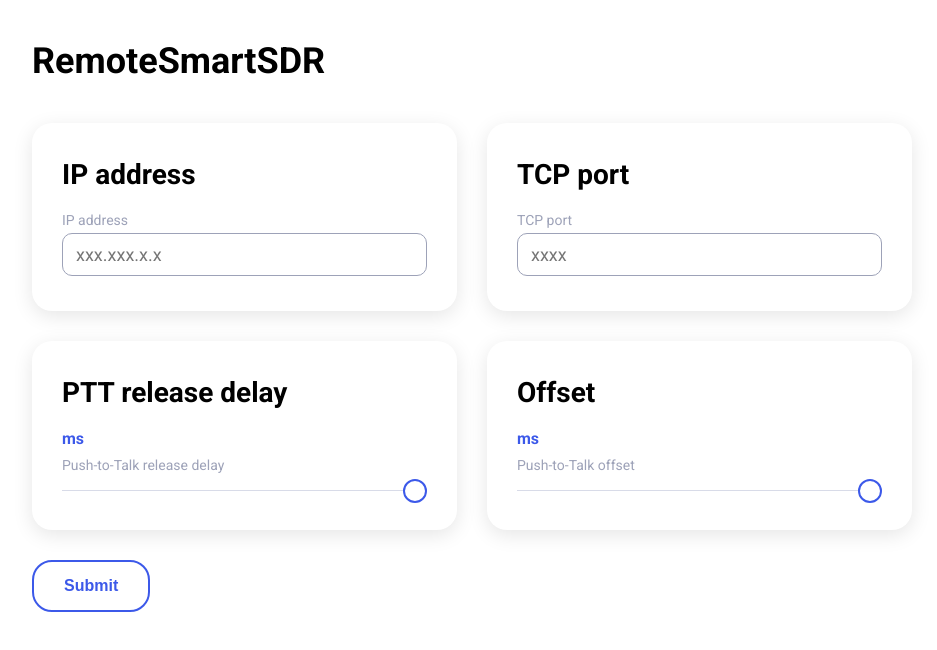
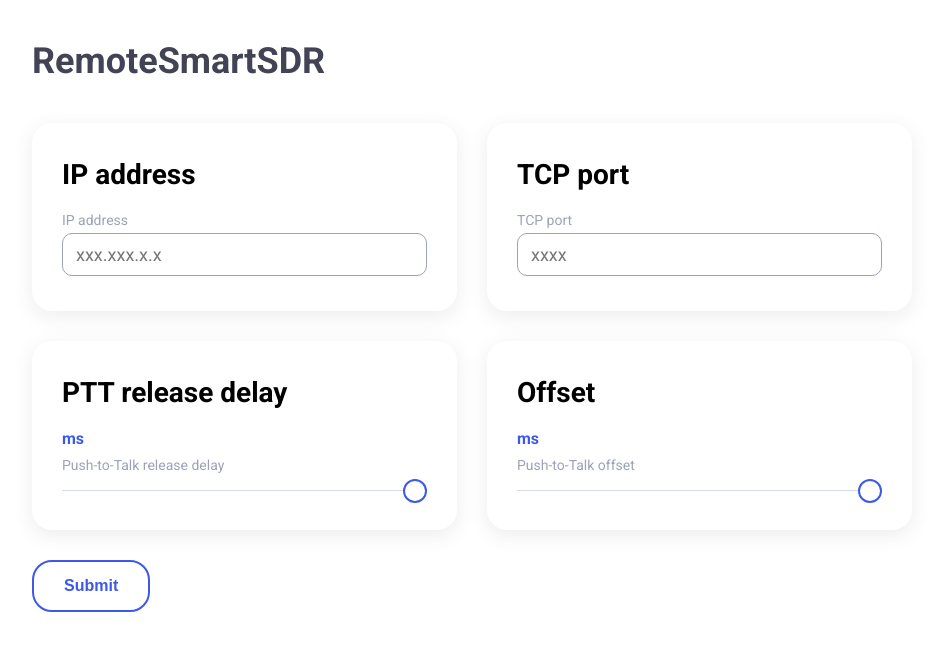
Before and after one commit to on3ure/remoteSmartSDR, a Next.js app in the folder web/: page / in a window 1280 px wide. Shown: the top 650 px of the page, without its empty margins (168-1105 px from the left). Built offline with nearby package versions, Linux system fonts and the light colour scheme; no server answers; the database is empty.

Commit message:
Changed colors

```diff
--- a/web/src/base/_typography.scss
+++ b/web/src/base/_typography.scss
@@ -7,6 +7,7 @@
 
 h1 {
   margin: 2rem 0;
+  color: $c-black;
 
   @media (min-width: $sm) {
     margin: 4rem 0;
--- a/web/src/config/_colors.scss
+++ b/web/src/config/_colors.scss
@@ -1,5 +1,5 @@
 $c-white: #FFF;
-$c-black: #000;
+$c-black: #424456;
 $c-grey: #9DA2B8;
 
 $c-blue-100: #CFD9EC;
```
